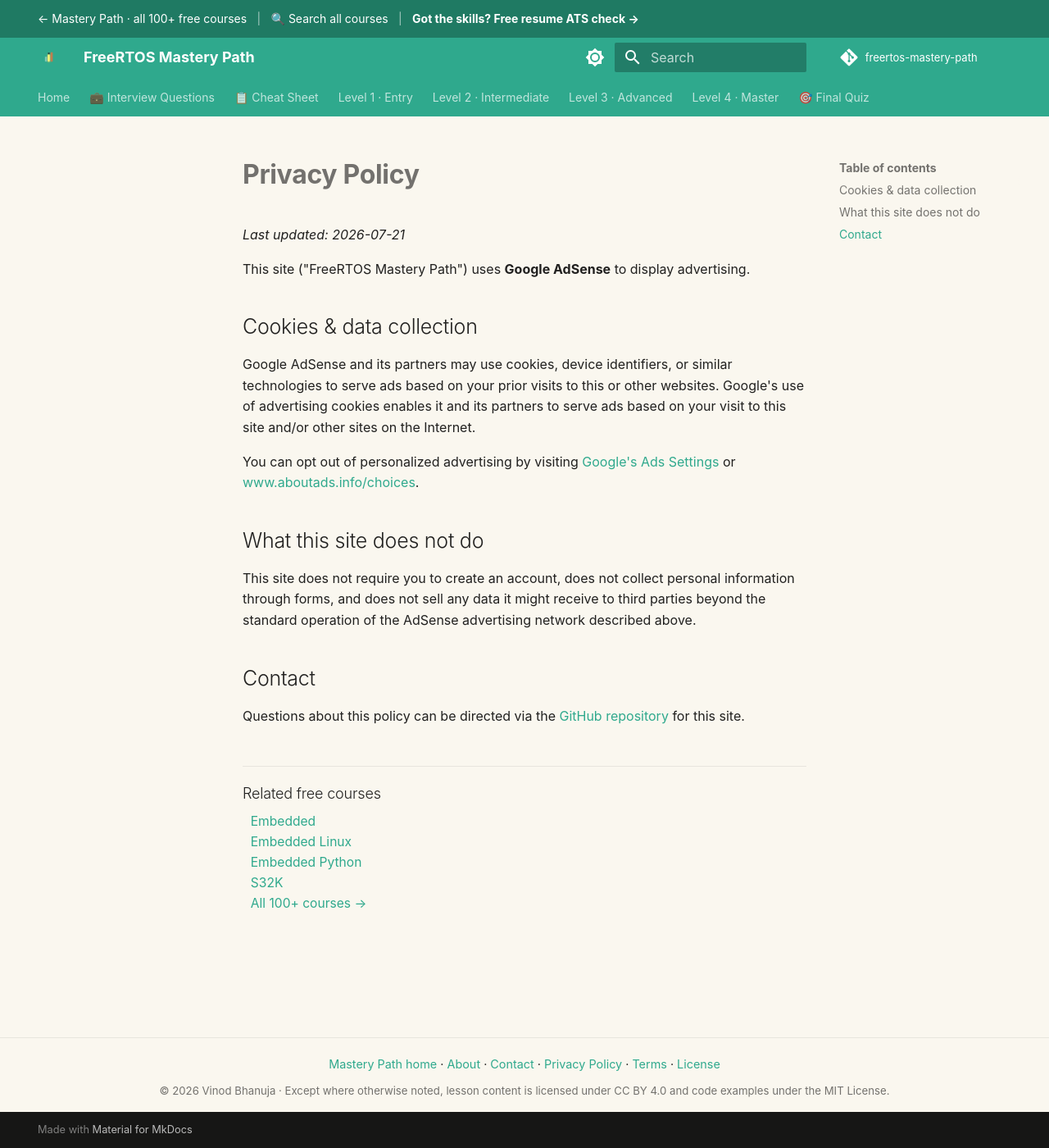
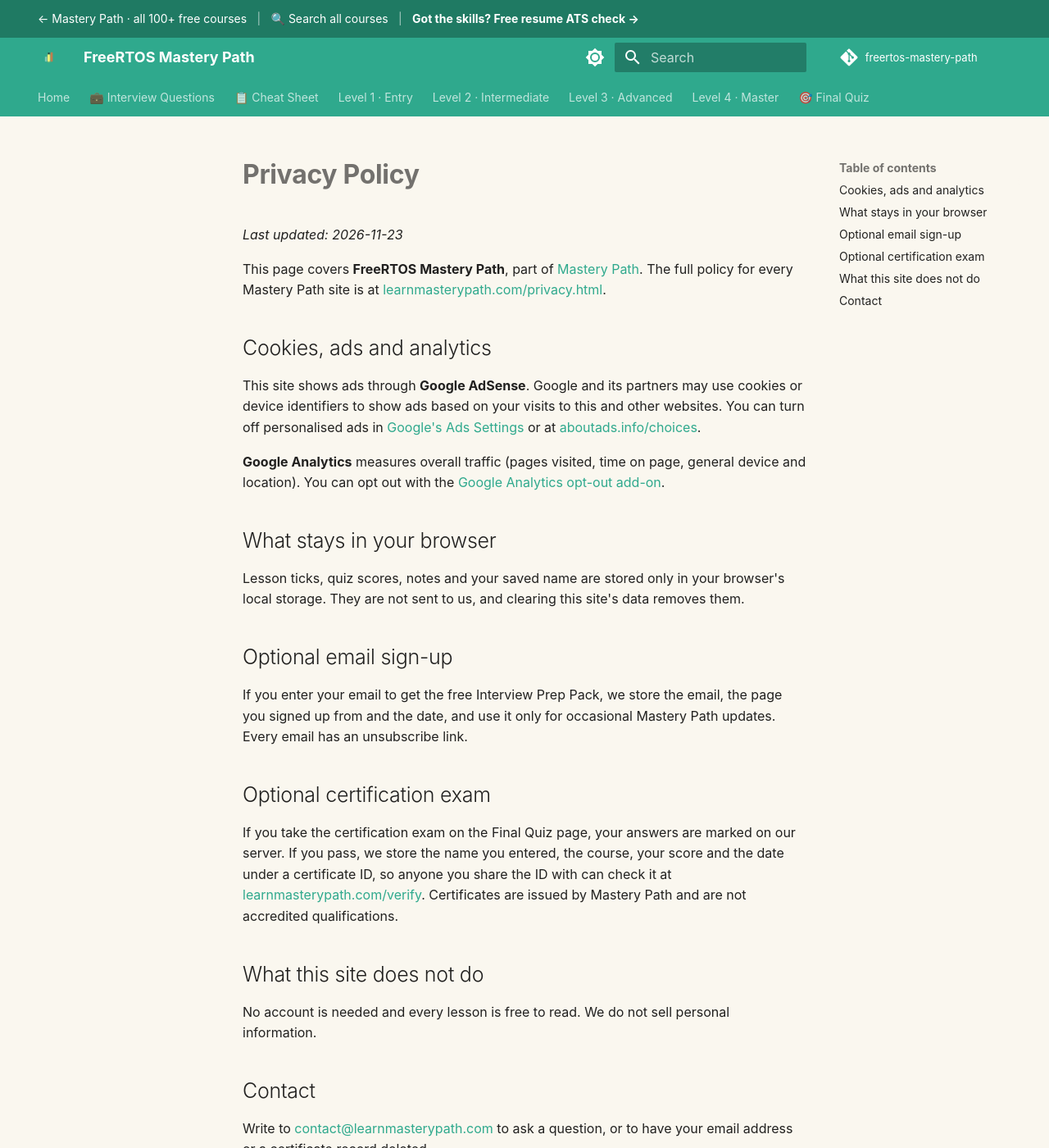
Before and after one commit to SIGILIPELLI/freertos-mastery-path, an MkDocs documentation site: the page built from docs/privacy.md, in a window 1280 px wide and 1400 px high. Shown: the whole window at 82% size. Built offline with MkDocs 1.6.1 and Material for MkDocs 9.7.7, drawn with Linux system fonts in a browser that asks for light colours; comment, search, counter and statistics services are not loaded.

Commit message:
Update privacy page: progress stays in the browser, optional email sign-up and certification exam, link to the full policy
Co-Authored-By: Claude Opus 5.5 <noreply@anthropic.com>

```diff
--- a/docs/privacy.md
+++ b/docs/privacy.md
@@ -1,34 +1,35 @@
 ---
-description: "Privacy policy for the free FreeRTOS Mastery Path: how Google Analytics and AdSense cookies are used, what is not collected, and how to opt out."
+description: "Privacy policy for the free FreeRTOS Mastery Path: cookies for ads and analytics, what stays in your browser, and the optional email sign-up and certification exam."
 ---
 
 # Privacy Policy
 
-_Last updated: 2026-07-21_
+_Last updated: 2026-11-23_
 
-This site ("FreeRTOS Mastery Path") uses **Google AdSense** to display
-advertising.
+This page covers **FreeRTOS Mastery Path**, part of [Mastery Path](https://learnmasterypath.com/). The full policy for every Mastery Path site is at [learnmasterypath.com/privacy.html](https://learnmasterypath.com/privacy.html).
 
-## Cookies & data collection
+## Cookies, ads and analytics
 
-Google AdSense and its partners may use cookies, device identifiers, or similar
-technologies to serve ads based on your prior visits to this or other websites.
-Google's use of advertising cookies enables it and its partners to serve ads
-based on your visit to this site and/or other sites on the Internet.
+This site shows ads through **Google AdSense**. Google and its partners may use cookies or device identifiers to show ads based on your visits to this and other websites. You can turn off personalised ads in [Google's Ads Settings](https://adssettings.google.com/) or at [aboutads.info/choices](https://www.aboutads.info/choices/).
 
-You can opt out of personalized advertising by visiting
-[Google's Ads Settings](https://adssettings.google.com/) or
-[www.aboutads.info/choices](https://www.aboutads.info/choices/).
+**Google Analytics** measures overall traffic (pages visited, time on page, general device and location). You can opt out with the [Google Analytics opt-out add-on](https://tools.google.com/dlpage/gaoptout).
+
+## What stays in your browser
+
+Lesson ticks, quiz scores, notes and your saved name are stored only in your browser's local storage. They are not sent to us, and clearing this site's data removes them.
+
+## Optional email sign-up
+
+If you enter your email to get the free Interview Prep Pack, we store the email, the page you signed up from and the date, and use it only for occasional Mastery Path updates. Every email has an unsubscribe link.
+
+## Optional certification exam
+
+If you take the certification exam on the Final Quiz page, your answers are marked on our server. If you pass, we store the name you entered, the course, your score and the date under a certificate ID, so anyone you share the ID with can check it at [learnmasterypath.com/verify](https://learnmasterypath.com/verify/). Certificates are issued by Mastery Path and are not accredited qualifications.
 
 ## What this site does not do
 
-This site does not require you to create an account, does not collect personal
-information through forms, and does not sell any data it might receive to third
-parties beyond the standard operation of the AdSense advertising network
-described above.
+No account is needed and every lesson is free to read. We do not sell personal information.
 
 ## Contact
 
-Questions about this policy can be directed via the
-[GitHub repository](https://github.com/SIGILIPELLI/freertos-mastery-path) for
-this site.
+Write to [contact@learnmasterypath.com](mailto:contact@learnmasterypath.com) to ask a question, or to have your email address or a certificate record deleted.
```
